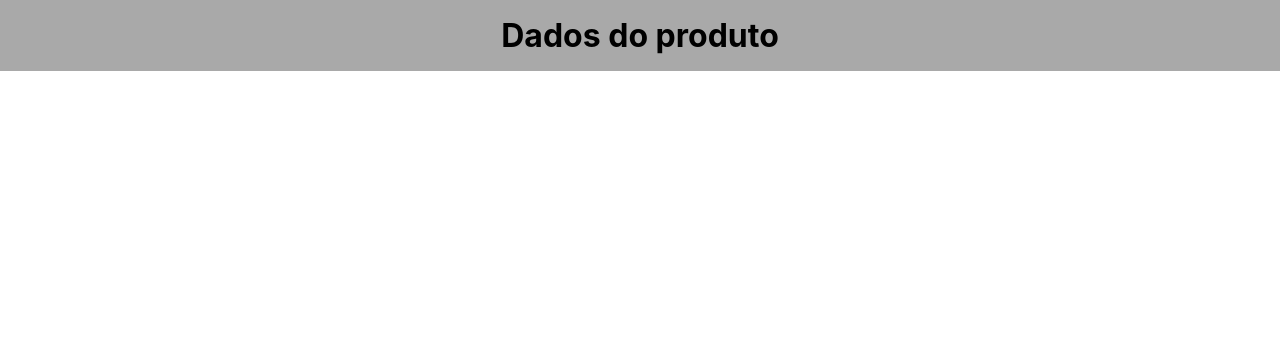
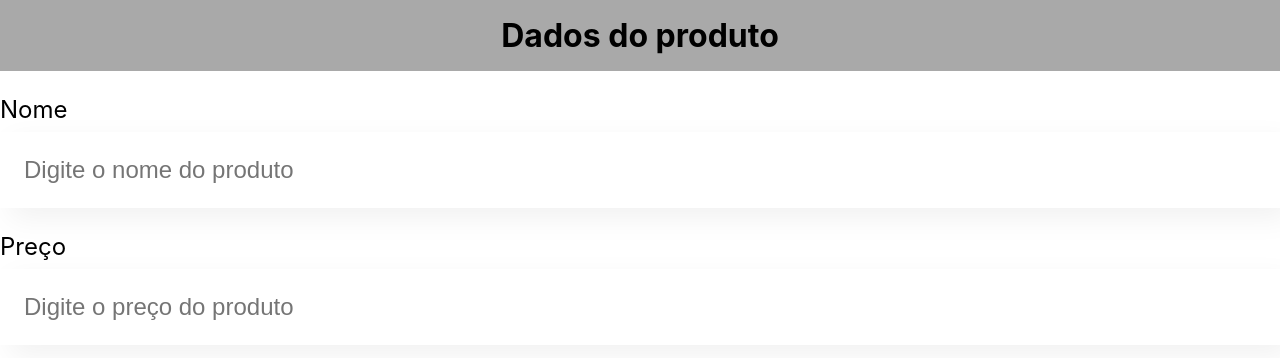
Before and after one commit to gabrielmribeiro9235/computer-store-react-app, a React (Vite) app: page / in a window 1280 px wide. Shown: the top 358 px of the page. Built offline with nearby package versions, Linux system fonts and the light colour scheme.

Commit message:
feat: cria o componente InputText

```diff
--- a/src/App.jsx
+++ b/src/App.jsx
@@ -1,8 +1,13 @@
 import Header from "./components/Header/Header"
+import InputText from "./components/InputText/InputText"
 
 function App() {
   return (
-    <Header>Dados do produto</Header>
+    <div>
+      <Header>Dados do produto</Header>
+      <InputText label="Nome" placeholder="Digite o nome do produto" />
+      <InputText label="Preço" placeholder="Digite o preço do produto" />
+    </div>
   )
 }
 
--- /dev/null
+++ b/src/components/InputText/InputText.css
@@ -0,0 +1,19 @@
+.input-text {
+    margin: 24px 0;
+}
+
+.input-text label {
+    display: block;
+    margin-bottom: 8px;
+    font-size: 24px;
+}
+
+.input-text input {
+    background-color: #FFF;
+    box-shadow: 10px 10px 30px rgba(0, 0, 0, 0.06);
+    width: 100%;
+    border: none;
+    font-size: 24px;
+    padding: 24px;
+    box-sizing: border-box;
+}
--- /dev/null
+++ b/src/components/InputText/InputText.jsx
@@ -0,0 +1,12 @@
+import "./InputText.css";
+
+const InputText = (props) => {
+    return (
+        <div className="input-text">
+            <label>{props.label}</label>
+            <input placeholder={props.placeholder} type="text" />
+        </div>
+     );
+}
+
+export default InputText;
```
